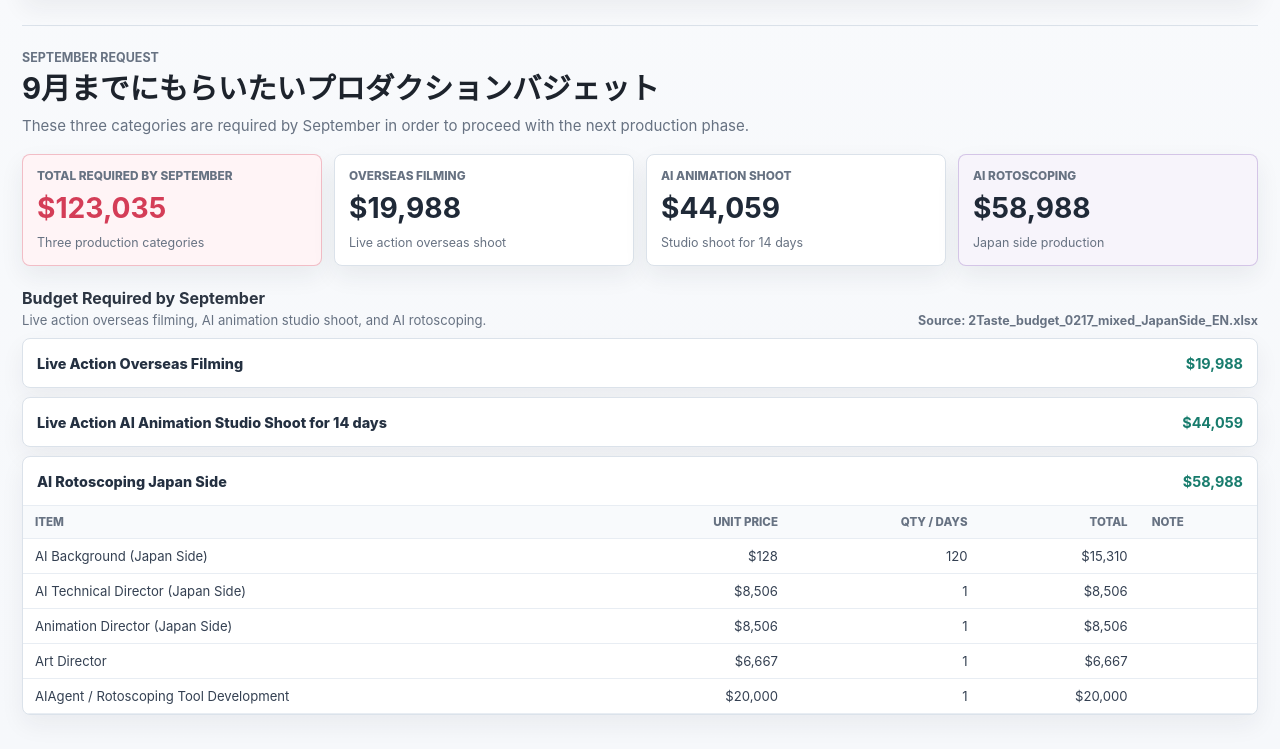
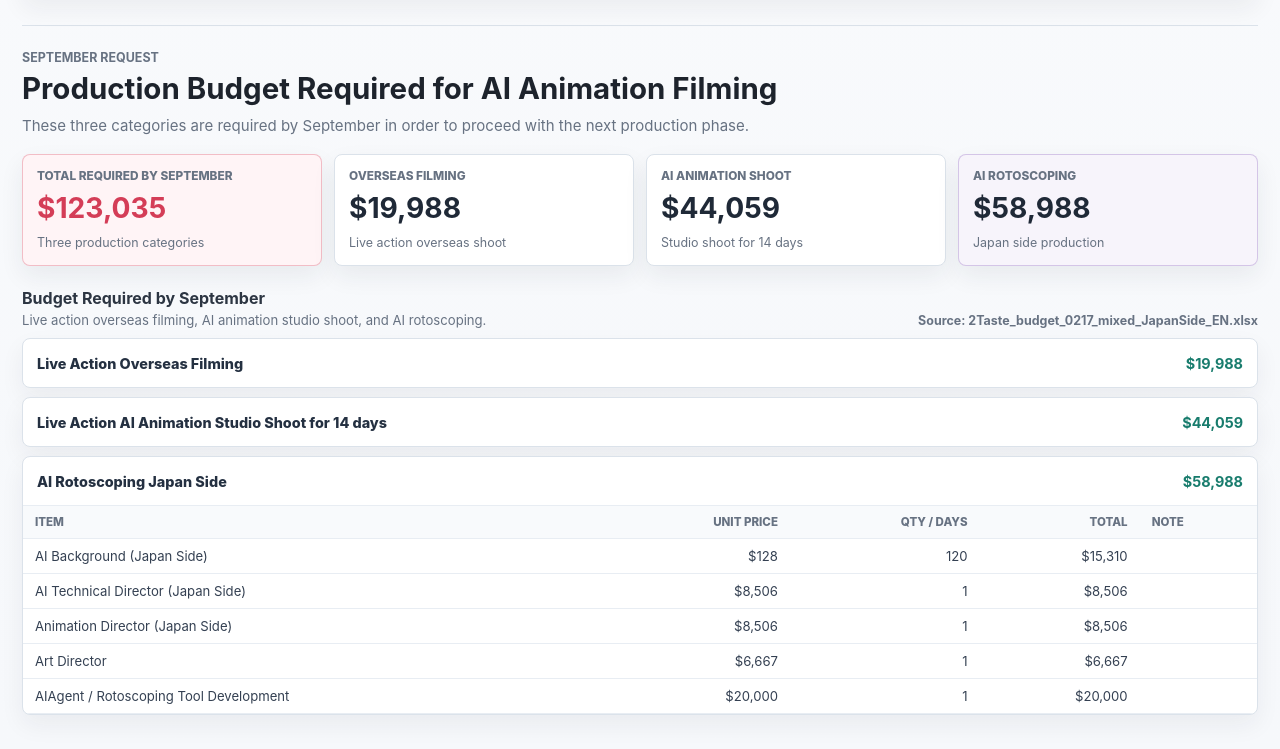
Before and after one commit to peija/the-taste-of-water-production-schedule, a plain HTML site: page index.html in a window 1280 px wide. Shown: the part 2193-2942 px from the top of the page. Drawn offline with Linux system fonts and the light colour scheme.

Commit message:
Rename September budget heading

```diff
--- a/index.html
+++ b/index.html
@@ -75,7 +75,7 @@
       >
         <div class="section-heading">
           <p class="eyebrow">September Request</p>
-          <h2>9月までにもらいたいプロダクションバジェット</h2>
+          <h2>Production Budget Required for AI Animation Filming</h2>
           <p>
             These three categories are required by September in order to proceed
             with the next production phase.
```
